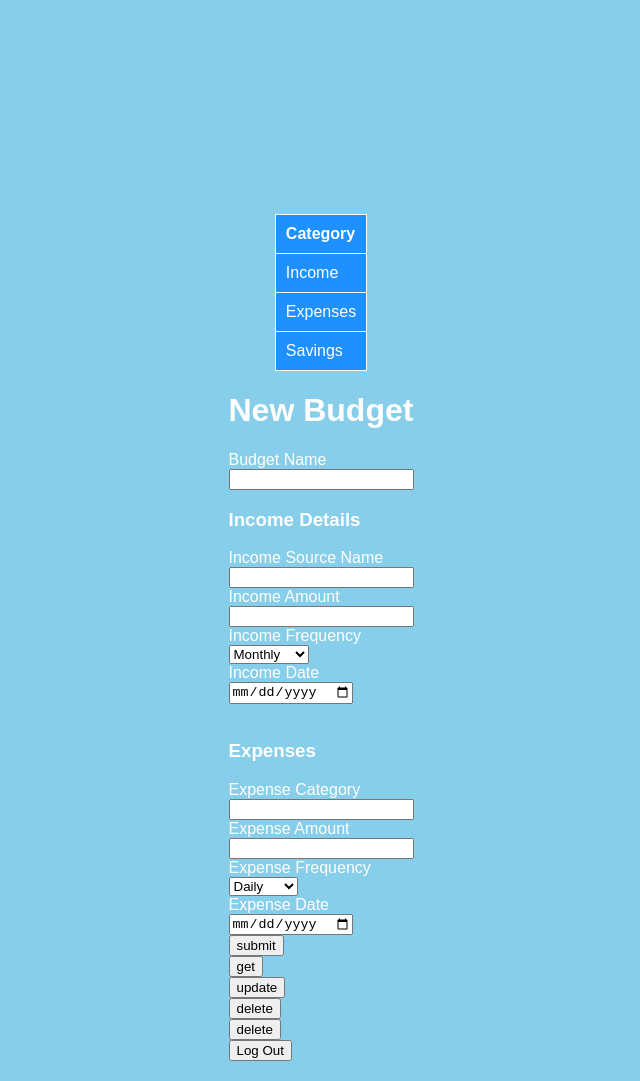
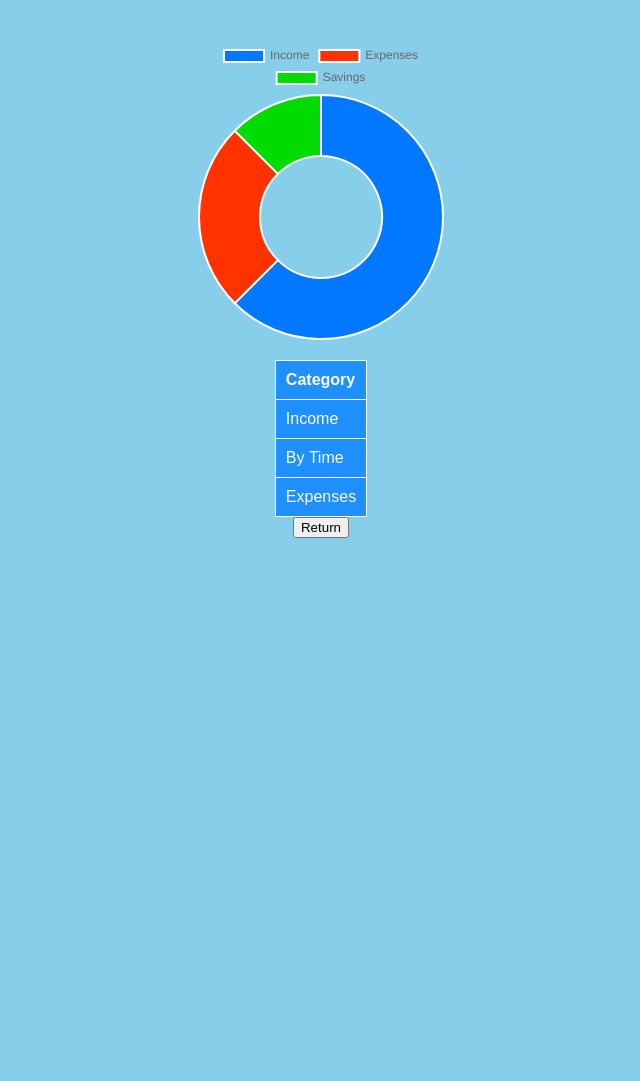
Before and after one commit to MarkMacGowan/Project-Djouce, an Electron app: page budget.html in a window 800 px wide. Shown: the whole page, without its empty margins (79-719 px from the left). After the commit the page ends 800 px from the top, so only its background shows below. Drawn offline with nearby package versions, Linux system fonts and the light colour scheme.

Commit message:
Add files via upload

```diff
--- a/budget.html
+++ b/budget.html
@@ -45,7 +45,6 @@
             padding: 10px;
             text-align: left;
         }
-
     </style>
 </head>
 
@@ -63,102 +62,22 @@
                 <td>Income</td>
             </tr>
             <tr>
-                <td>Expenses</td>
+                <td>By Time</td>
             </tr>
             <tr>
-                <td>Savings</td>
+                <td>Expenses</td>
             </tr>
         </table>
     </div>
     <div>
-
-        <h1>New Budget</h1>
-        <form action="/action_Page.php">
-            <!-- User Information (existing fields) -->
-            <label for="fname">Budget Name</label><br>
-            <input type="text" id="budgetName" name="fname"><br>
-
-
-            <!-- Income Details -->
-            <h3>Income Details</h3>
-            <label for="incomeSource">Income Source Name</label><br>
-            <input type="text" id="incomeSource" name="incomeSource"><br>
-
-            <label for="incomeAmount">Income Amount</label><br>
-            <input type="number" id="incomeAmount" name="incomeAmount"><br>
-
-            <label for="incomeFrequency">Income Frequency</label><br>
-            <select id="incomeFrequency" name="incomeFrequency">
-                <option value="monthly">Monthly</option>
-                <option value="bi-weekly">Bi-weekly</option>
-                <option value="weekly">Weekly</option>
-            </select><br>
-
-            <label for="incomeDate">Income Date</label><br>
-            <input type="date" id="incomeDate" name="incomeDate"><br><br>
-
-            <!-- Expenses -->
-            <h3>Expenses</h3>
-            <label for="expenseCategory">Expense Category</label><br>
-            <input type="text" id="expenseCategory" name="expenseCategory"><br>
-
-            <label for="expenseAmount">Expense Amount</label><br>
-            <input type="number" id="expenseAmount" name="expenseAmount"><br>
-
-            <label for="expenseFrequency">Expense Frequency</label><br>
-            <select id="expenseFrequency" name="expenseFrequency">
-                <option value="daily">Daily</option>
-                <option value="weekly">Weekly</option>
-                <option value="monthly">Monthly</option>
-            </select><br>
-
-            <label for="expenseDate">Expense Date</label><br>
-            <input type="date" id="expenseDate" name="expenseDate"><br>
-
-
-            <!-- <input type="submit" value="Submit"> -->
-        </form>
-        <!--Mark-->
-        <div>
-            <button onclick="save()" type="button">submit</button>
-        </div>
-         <div>
-            <button onclick="get()" type="button">get</button>
-        </div>
-        <div>
-            <button onclick="update()" type="button">update</button>
-        </div>
-        <div>
-            <button onclick="remove()" type="button">delete</button>
-        </div>
-
-        <div>
-            <button onclick="remove()" type="button">delete</button>
-        </div>
-        <div>
-            <a>
-                 <button onclick="logout()"> Log Out</button>
-           </a>
-        </div>
-
-
-            <!-- The core Firebase JS SDK is always required and must be listed first -->
-            <script src="https://www.gstatic.com/firebasejs/8.6.8/firebase-app.js"></script>
-
-            <!-- TODO: Add SDKs for Firebase products that you want to use
-                 https://firebase.google.com/docs/web/setup#available-libraries -->
-            <script src="https://www.gstatic.com/firebasejs/8.6.8/firebase-auth.js"></script>
-            <script src="https://www.gstatic.com/firebasejs/8.6.8/firebase-database.js"></script>
-
-            <!-- Our script must be loaded after firebase references -->
-            <script src="firebase.js"></script>
+        <a>
+            <button onclick="openProjectPage()"> Return</button>
+        </a>
     </div>
 
     <!-- Uche, ajusted the 'background colour' values to use the suitable RGB notation-->
     <script src="https://cdn.jsdelivr.net/npm/chart.js"></script>
     <script>
-
-
         const ctx = document.getElementById('myChart').getContext('2d');
         const myChart = new Chart(ctx, {
             type: 'doughnut',
@@ -168,7 +87,7 @@
                     label: 'My First Dataset',
                     backgroundColor: ['rgb(0,120,255)', 'rgb(255,50,0)', 'rgb(0,220,0)'],
                     borderColor: 'rgb(255, 255, 255)',
-                    data: [save,expence,pay],
+                    data: [25, 10, 5],
                 }]
             },
         });
--- a/firebase.js
+++ b/firebase.js
@@ -107,7 +107,7 @@ function login() {
 
             alert('User Logged In!!')
             console.log("User Logged In");
-            openBudget();
+            openProjectPage();
         })
         .catch(function (error) {
             // Firebase will use this to alert of its errors
@@ -154,8 +154,8 @@ function save() {
 
 
 
-    database.ref('users/' + localStorage.getItem('key') + '/' + document.getElementById('budgetName').value).set({
-        budgetName: budgetName,
+    database.ref('users/' + localStorage.getItem('key') + '/' + 'budgets/' + document.getElementById('budgetName').value).set({
+        BudgetName: budgetName,
         IncomeSource: incomeSource,
         IncomeAmount: incomeAmount,
         IncomeFrequency: incomeFrequency,
@@ -171,7 +171,7 @@ function save() {
 
 function get() {
 
-    var user_ref = database.ref('users/' + localStorage.getItem('key') + '/' + document.getElementById('budgetName').value)
+    var user_ref = database.ref('users/' + localStorage.getItem('key') + '/' + 'budgets/' + document.getElementById('budgetName').value)
     user_ref.on('value', function (snapshot) {
         var data = snapshot.val()
 
@@ -211,13 +211,13 @@ function update() {
         ExpenseDate: expenseDate
     }
 
-    database.ref('users/' + localStorage.getItem('key') + '/' + document.getElementById('budgetName').value).update(updates)
+    database.ref('users/' + localStorage.getItem('key') + '/' + 'budgets/' + document.getElementById('budgetName').value).update(updates)
 
     alert('updated')
 }
 
 function remove() {
-    database.ref('users/' + localStorage.getItem('key') + '/' + document.getElementById('budgetName').value).remove()
+    database.ref('users/' + localStorage.getItem('key') + '/' + 'budgets/' + document.getElementById('budgetName').value).remove()
 
     alert('deleted')
 }
@@ -232,11 +232,8 @@ function openProjectPage() {
 function openBudgetForm() {
     window.location.href = 'newBudgetForm.html';
 }
-function openLogInPage() {
-    window.location.href = 'Login.html';
-}
 //information added to grid
-function addProjectOptionsToGrid() {
+/* function addProjectOptionsToGrid() {
     checkProjectPresent();
     if (checkProjectPresent == true) {
         checkProjectAmountForUser
@@ -256,11 +253,11 @@ function addProjectOptionsToGrid() {
 
         gridToBeAppended.appendChild(divIcon);
     }
-}
+} */
 //information retrieved from server
-function checkProjectPresent() {
+/* function checkProjectPresent() {
 
 }
 function checkProjectAmountForUser() {
 
-}
+} */
```
Also changed, not shown: newBudgetForm.html (+2 -2 lines), projectPageGrid.html (added, +131 -0 lines).
